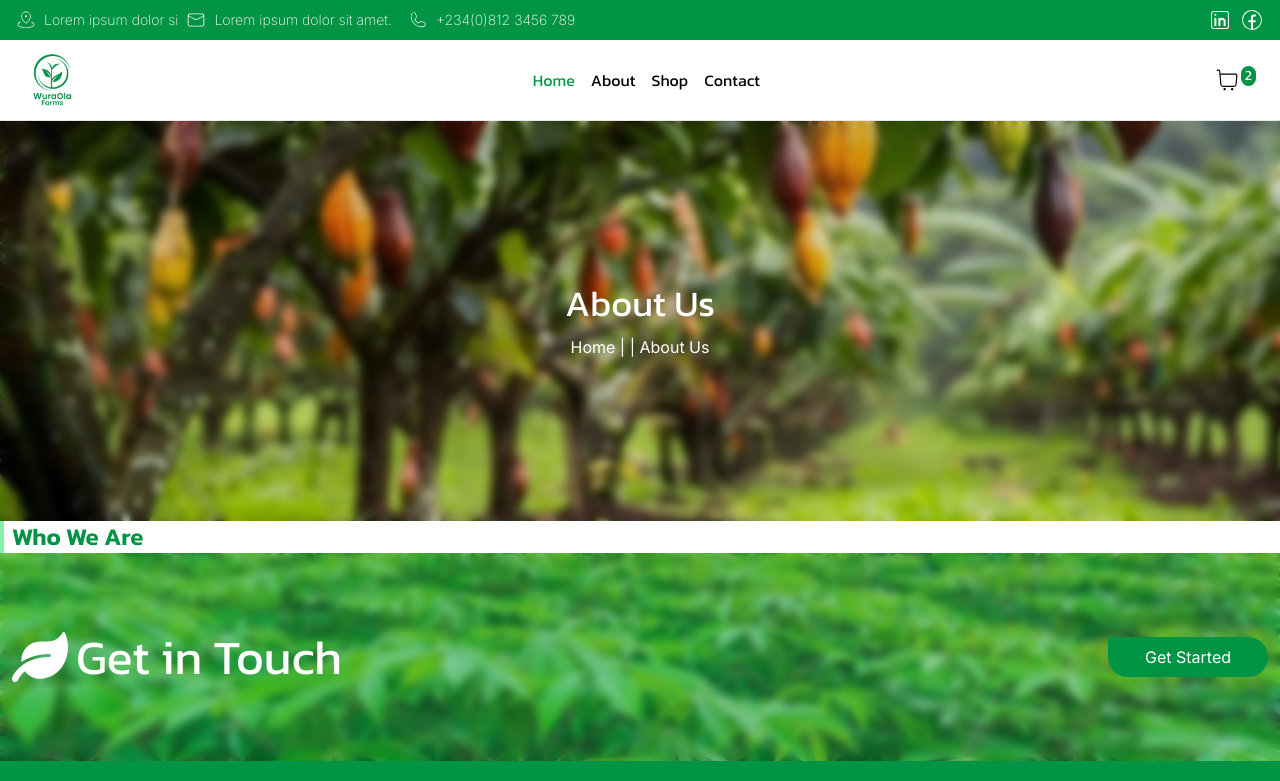
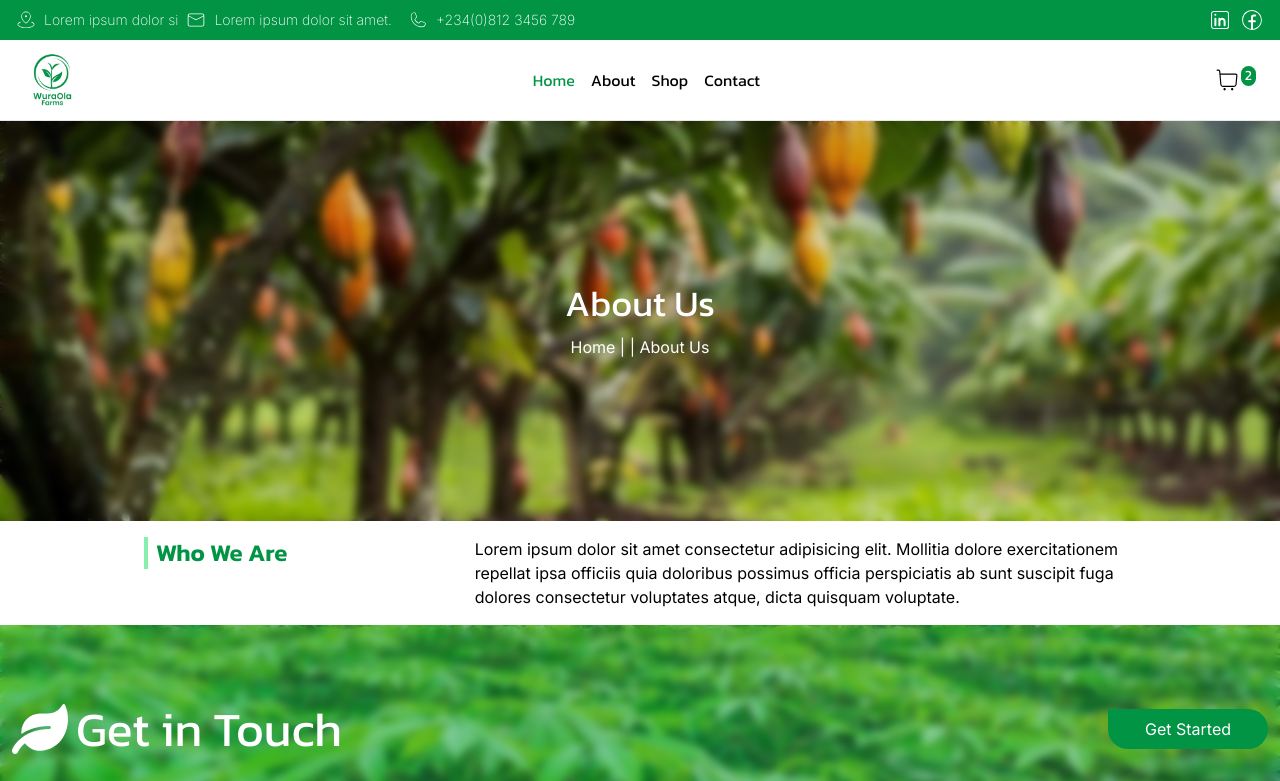
Before and after one commit to OlaiwonAbdullahi/WuraOla-Farms, a React (Vite) app: page /about in a window 1280 px wide. Shown: the top 781 px of the page. Built offline with nearby package versions, Linux system fonts and the light colour scheme.

Commit message:
update Whoweare.jsx and AboutPage.jsx

```diff
--- /dev/null
+++ b/src/components/Mision.jsx
@@ -0,0 +1,11 @@
+const Mision = () => {
+  return (
+    <div>
+      <div className=""></div>
+      <div className=""></div>
+      <div className=""></div>
+    </div>
+  );
+};
+
+export default Mision;
--- a/src/components/Whoweare.jsx
+++ b/src/components/Whoweare.jsx
@@ -1,12 +1,17 @@
 const Whoweare = () => {
   return (
-    <div>
-      <div className="">
+    <div className=" flex justify-around p-4 w-4/5 mx-auto flex-col md:flex-row">
+      <div className=" basis-1/3">
         <h2 className=" text-secondary font-kanit font-semibold text-2xl border-l-4 px-2 border-green-300">
           Who We Are
         </h2>
       </div>
-      <div className=""></div>
+      <div className="basis-2/3 text-center md:text-left font-inter">
+        Lorem ipsum dolor sit amet consectetur adipisicing elit. Mollitia dolore
+        exercitationem repellat ipsa officiis quia doloribus possimus officia
+        perspiciatis ab sunt suscipit fuga dolores consectetur voluptates atque,
+        dicta quisquam voluptate.
+      </div>
     </div>
   );
 };
--- a/src/pages/AboutPage.jsx
+++ b/src/pages/AboutPage.jsx
@@ -1,4 +1,5 @@
 import AboutHeader from "../components/AboutHeader";
+import Mision from "../components/Mision";
 import Whoweare from "../components/Whoweare";
 
 const AboutPage = () => {
@@ -10,6 +11,9 @@ const AboutPage = () => {
       <div className="">
         <Whoweare />
       </div>
+      <div className="">
+        <Mision />
+      </div>
     </div>
   );
 };
```
